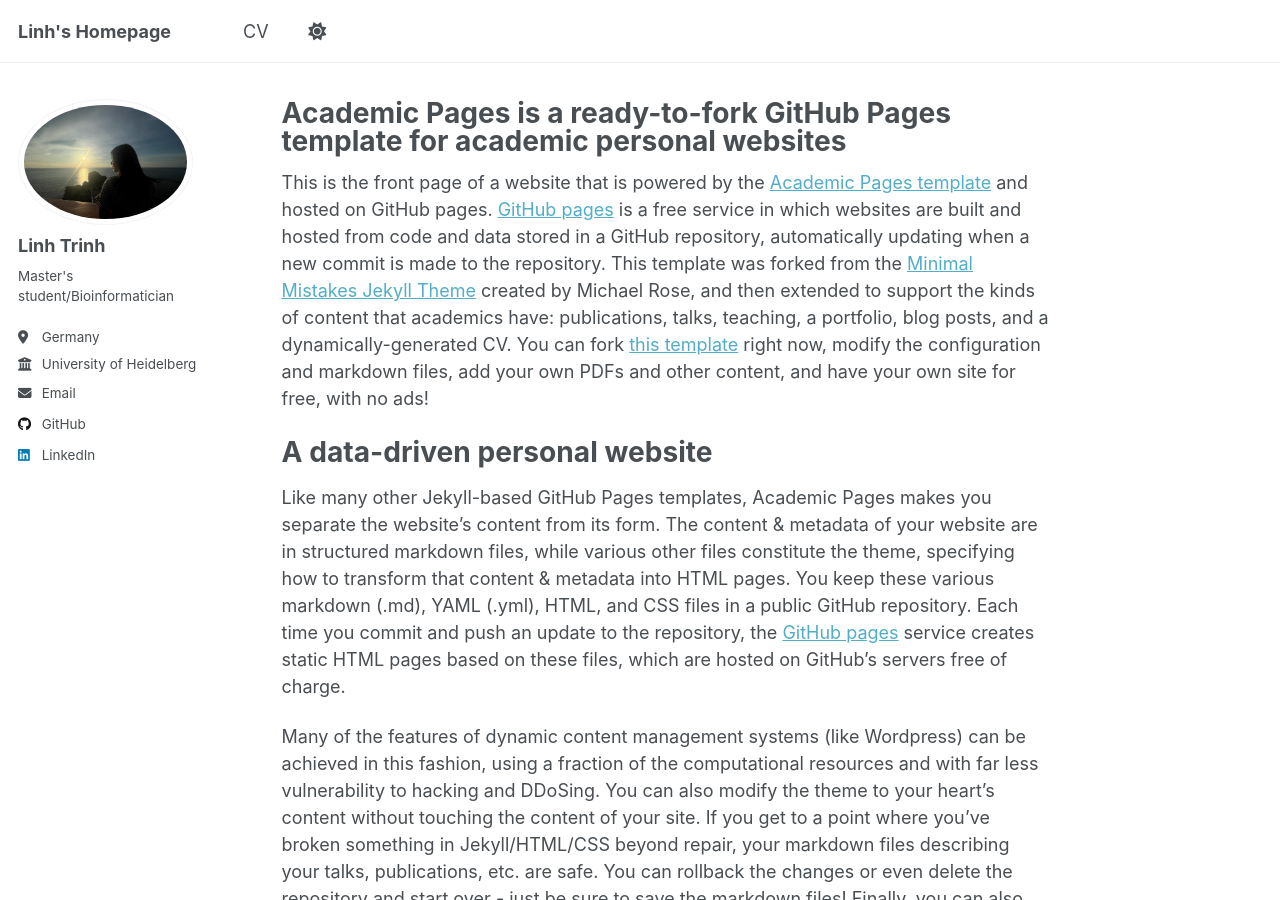
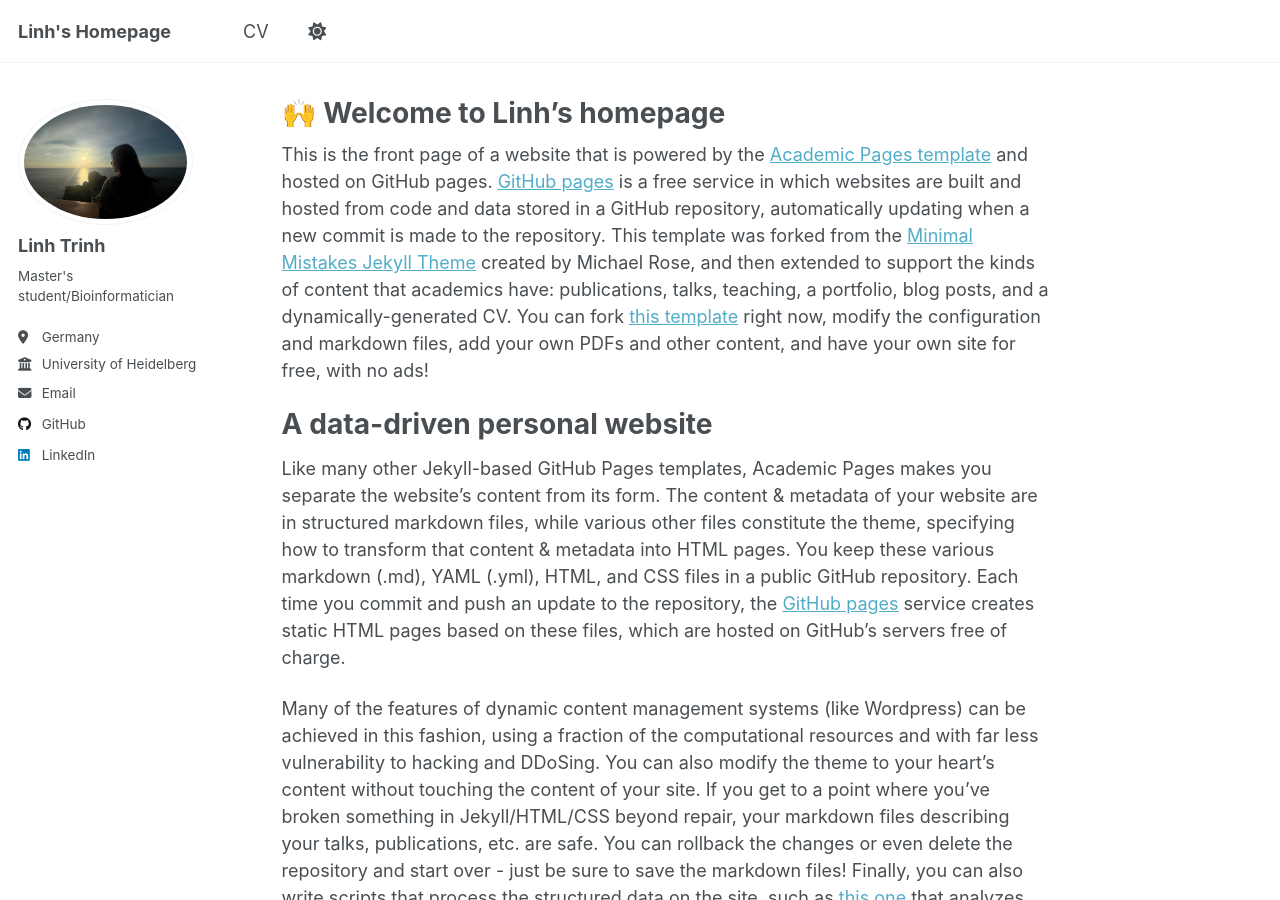
Before and after one commit to linhtrinh213/linhtrinh213.github.io, a Jekyll site: the page built from _pages/about.md, in a window 1280 px wide and 900 px high. Built offline with Jekyll 4.4.1, drawn with Linux system fonts in a browser that asks for light colours.

Commit message:
about me update

```diff
--- a/_pages/about.md
+++ b/_pages/about.md
@@ -1,6 +1,6 @@
 ---
 permalink: /
-title: "Academic Pages is a ready-to-fork GitHub Pages template for academic personal websites"
+title: "🙌 Welcome to Linh's homepage"
 author_profile: true
 redirect_from:
   - /about/
```
